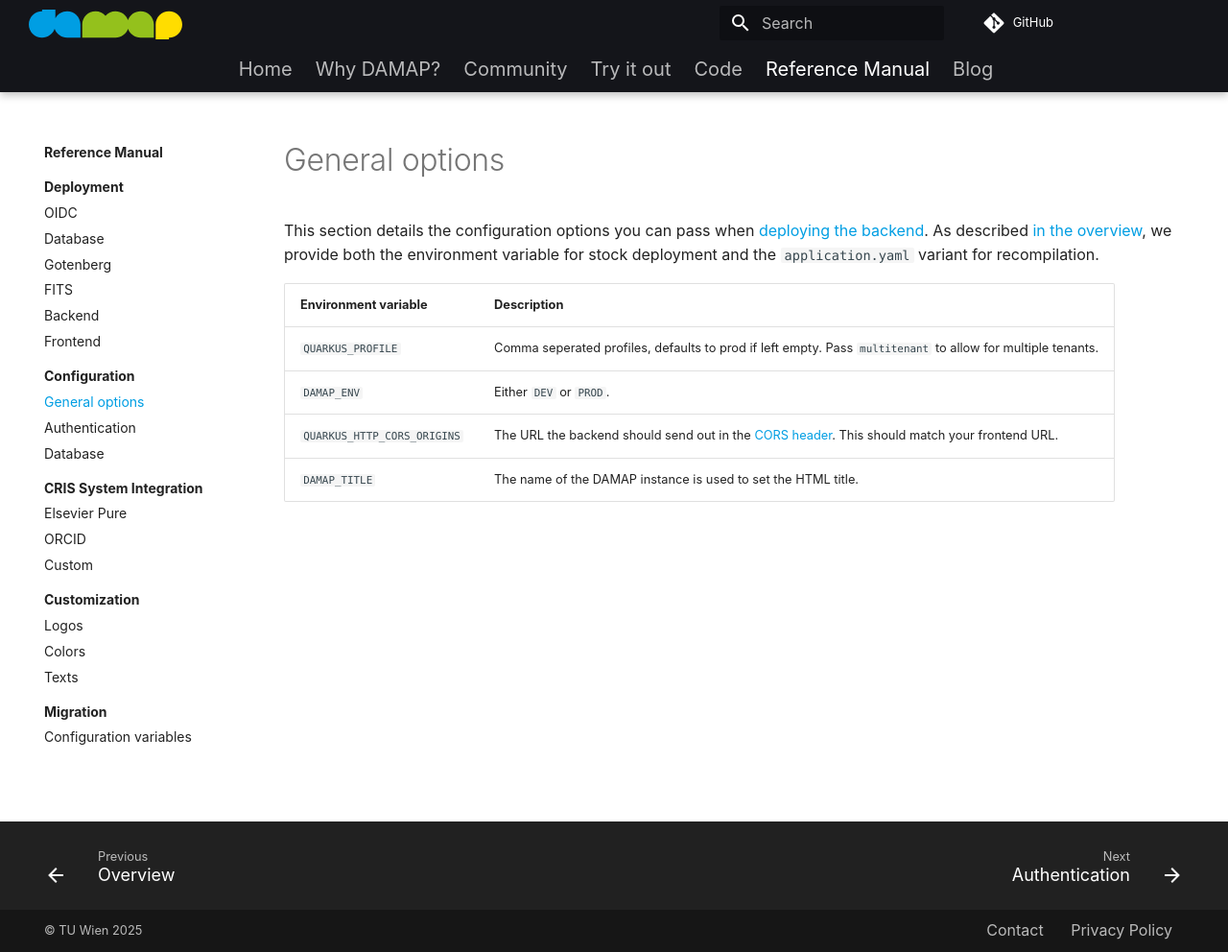
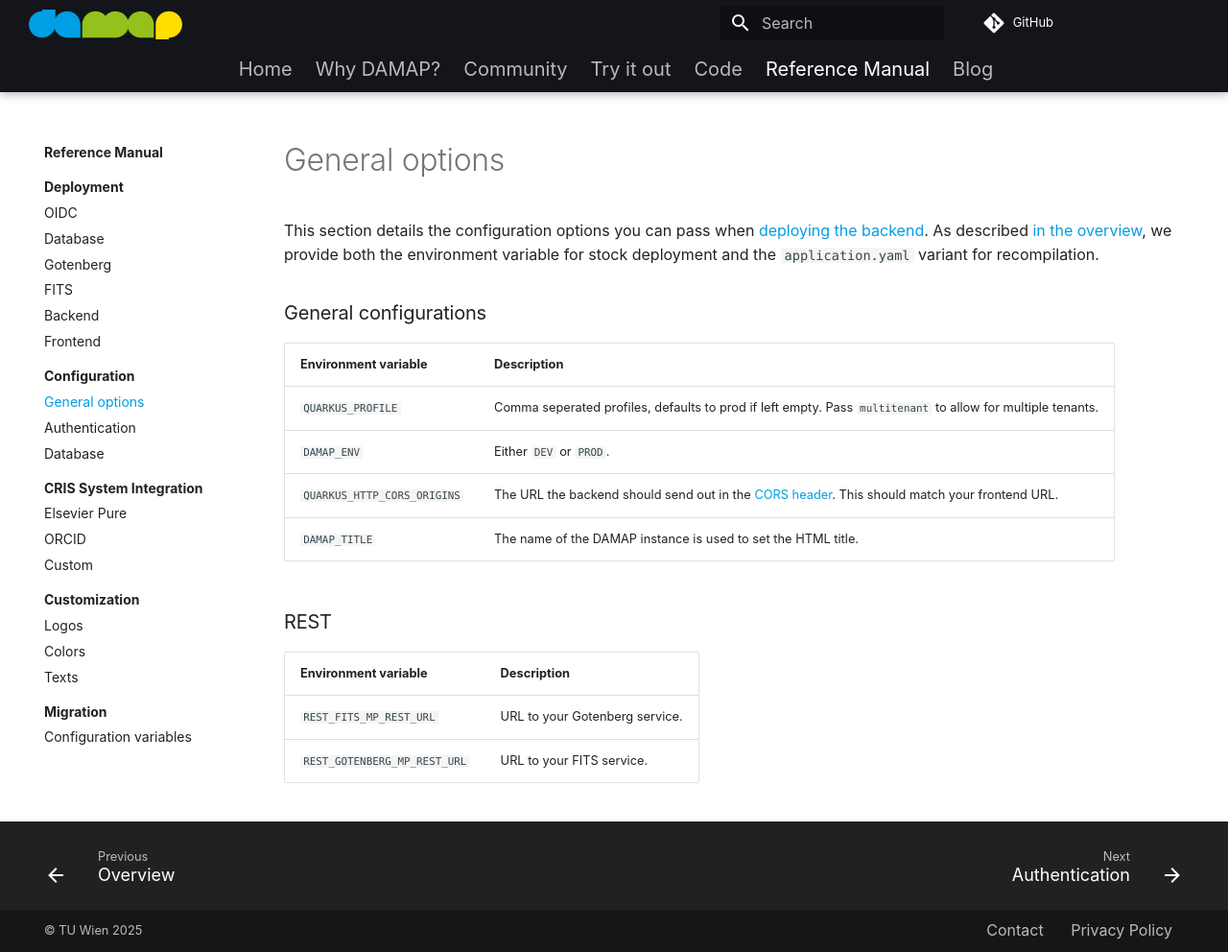
Before and after one commit to damap-org/damap-website, an MkDocs documentation site: the page built from docs/manual/configuration/general.md, in a window 1280 px wide and 992 px high. Shown: the whole window at 96% size. Built offline with MkDocs 1.6.1 and Material for MkDocs 9.7.7, drawn with Linux system fonts in a browser that asks for light colours; plug-ins that fetch from the network failed and are left out.

Commit message:
Update fits and gotenberg sections

```diff
--- a/docs/manual/configuration/general.md
+++ b/docs/manual/configuration/general.md
@@ -8,9 +8,18 @@
 
 This section details the configuration options you can pass when [deploying the backend](../deployment/backend.md). As described [in the overview](index.md), we provide both the environment variable for stock deployment and the `application.yaml` variant for recompilation.
 
+### General configurations
+
 | Environment variable  | Description                                                                                                                                                   |
 |-----------------------|---------------------------------------------------------------------------------------------------------------------------------------------------------------|
 | `QUARKUS_PROFILE`     | Comma seperated profiles, defaults to prod if left empty. Pass `multitenant` to allow for multiple tenants.                                                   |
 | `DAMAP_ENV`           | Either `DEV` or `PROD`.                                                                                                                                       |
 | `QUARKUS_HTTP_CORS_ORIGINS`| The URL the backend should send out in the [CORS header](https://developer.mozilla.org/en-US/docs/Web/HTTP/Guides/CORS). This should match your frontend URL. |
 | `DAMAP_TITLE`         | The name of the DAMAP instance is used to set the HTML title.                                                                                                 |
+
+### REST
+
+| Environment variable  | Description                                                                                                                                                   |
+|-----------------------|---------------------------------------------------------------------------------------------------------------------------------------------------------------|
+| `REST_FITS_MP_REST_URL` | URL to your Gotenberg service.                                                                                                                                |
+| `REST_GOTENBERG_MP_REST_URL` | URL to your FITS service.                                                                                                                                     |
```
Also changed, not shown: docs/manual/deployment/fits.md (+2 -0 lines), docs/manual/deployment/gotenberg.md (+2 -0 lines).
